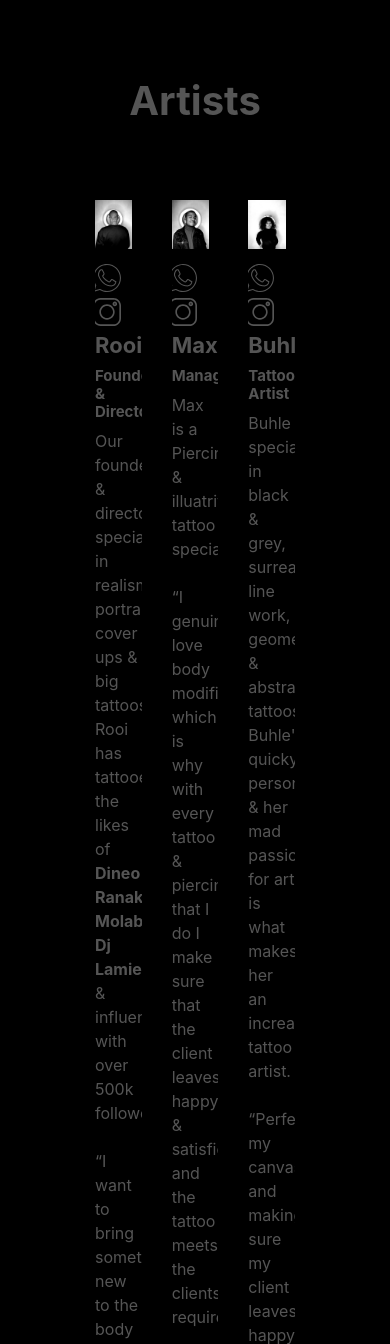
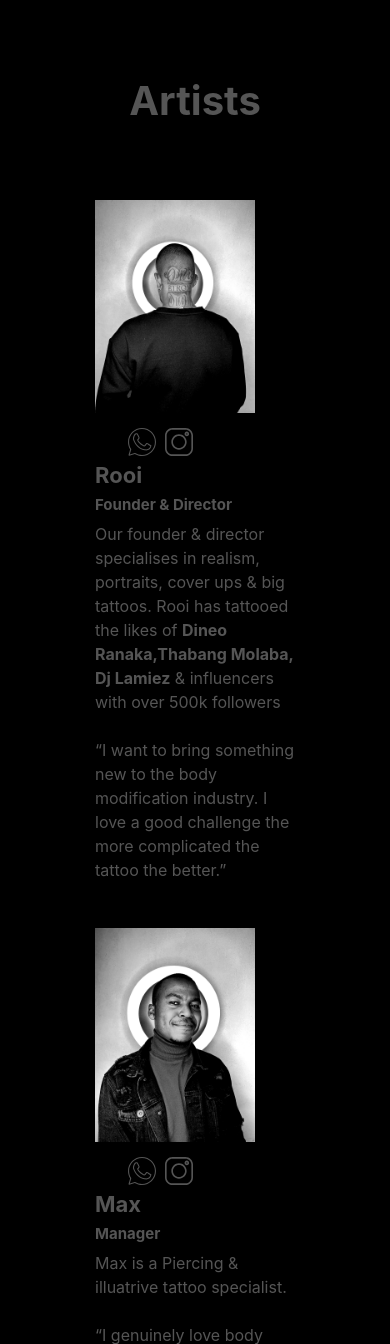
Before and after one commit to SimphiweGodi/ab, a PHP site: page / in a window 390 px wide; the page is wider, and only the part inside the window is pictured. Shown: the part 4845-6189 px from the top of that part. Run offline with PHP 8.4, Linux system fonts and the light colour scheme; some libraries are stand-ins or nearby versions.

Commit message:
first commit

```diff
--- a/css/style.css
+++ b/css/style.css
@@ -865,7 +865,8 @@ background-color: rgba(0,0,0,0.5);
       max-width: 100%;
     }
     .work-section .work-item,
-    .service-section .artist-section .artist-item .service-item{
+	.artist-section .artist-item,
+    .service-section .service-item{
     	flex: 0 0 50%;
     max-width: 50%;
     }
@@ -883,7 +884,8 @@ background-color: rgba(0,0,0,0.5);
    .contact-section .contact-info .info-item,
    .contact-section .contact-form .form .input-group.left,
    .contact-section .contact-form .form .input-group.right,
-   .work-section .artist-section .work-item,
+   .work-section .work-item,
+   .artist-section .artist-item,
    .service-section .service-item{
     	flex: 0 0 100%;
         max-width: 100%;
--- a/css/styles.css
+++ b/css/styles.css
@@ -51,9 +51,6 @@ ul {
     color: #555555;
     text-align: left;
     background: #000;
-    /* -webkit-box-shadow: 0px -5px 10px 0px #555555;
-    box-shadow: 0px -5px 10px 0px #555555; */
-    /* border-radius: 10px 10px 0 0; */
     position: relative;
 }
 
@@ -91,9 +88,6 @@ ul {
 }
 
 .faq .accordion .card .card-body {
-    /* -webkit-box-shadow: 0px 5px 10px 0px rgba(69, 81, 100, 0.1);
-    box-shadow: 0px 5px 10px 0px #555555; */
-    /* border-radius: 0 0 10px 10px; */
     padding-top: 0;
     background-color: #000;
     margin-top: -6px;
```
